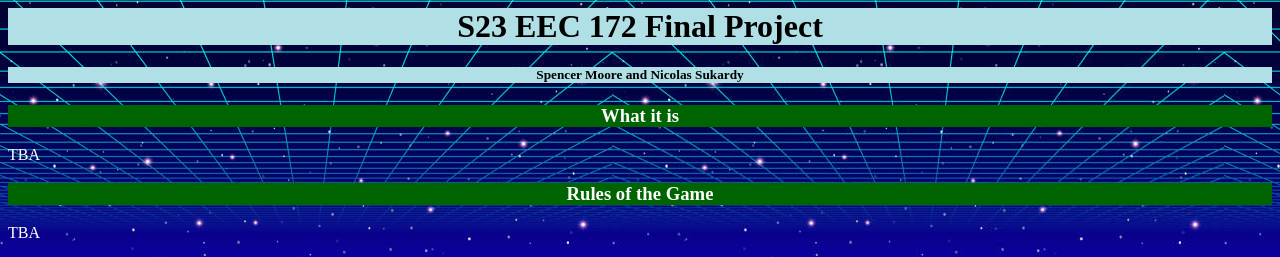
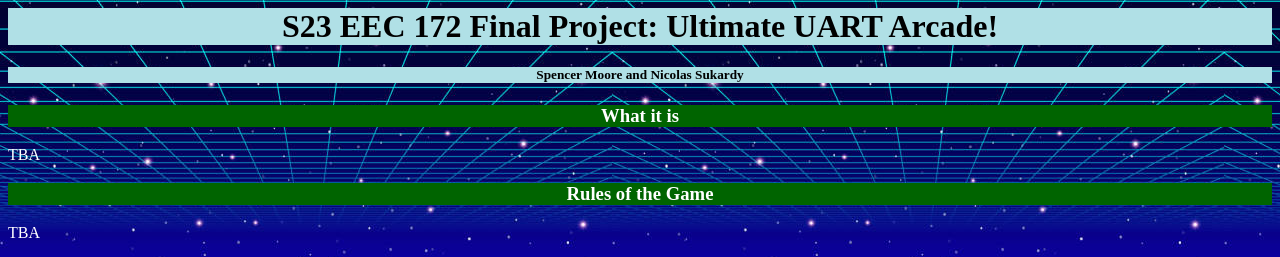
Before and after one commit to samooSpence/samooSpence.github.io, a plain HTML site: page index.html in a window 1280 px wide. Shown: the top 257 px of the page. Drawn offline with Linux system fonts and the light colour scheme.

Commit message:
Update index.html

```diff
--- a/index.html
+++ b/index.html
@@ -1,4 +1,4 @@
-<h1 style="background-color:powderblue;"><center>S23 EEC 172 Final Project</h1>
+<h1 style="background-color:powderblue;"><center>S23 EEC 172 Final Project: Ultimate UART Arcade!</h1>
 <h5 style="background-color:powderblue;"><center>Spencer Moore and Nicolas Sukardy</h4>
 <h3 style="background-color:darkgreen; color: white;"><center>What it is</h3>
   <body>
```
